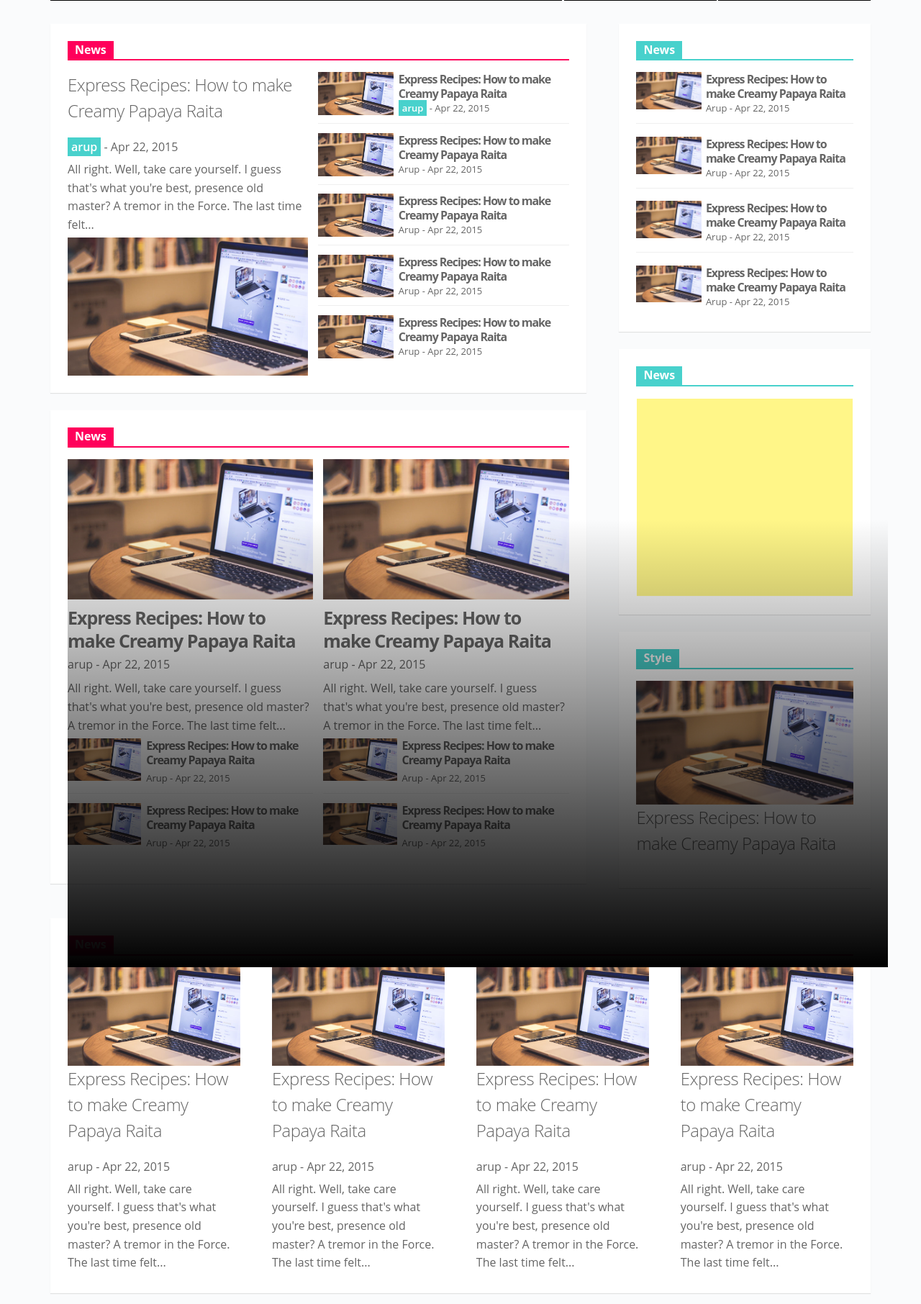
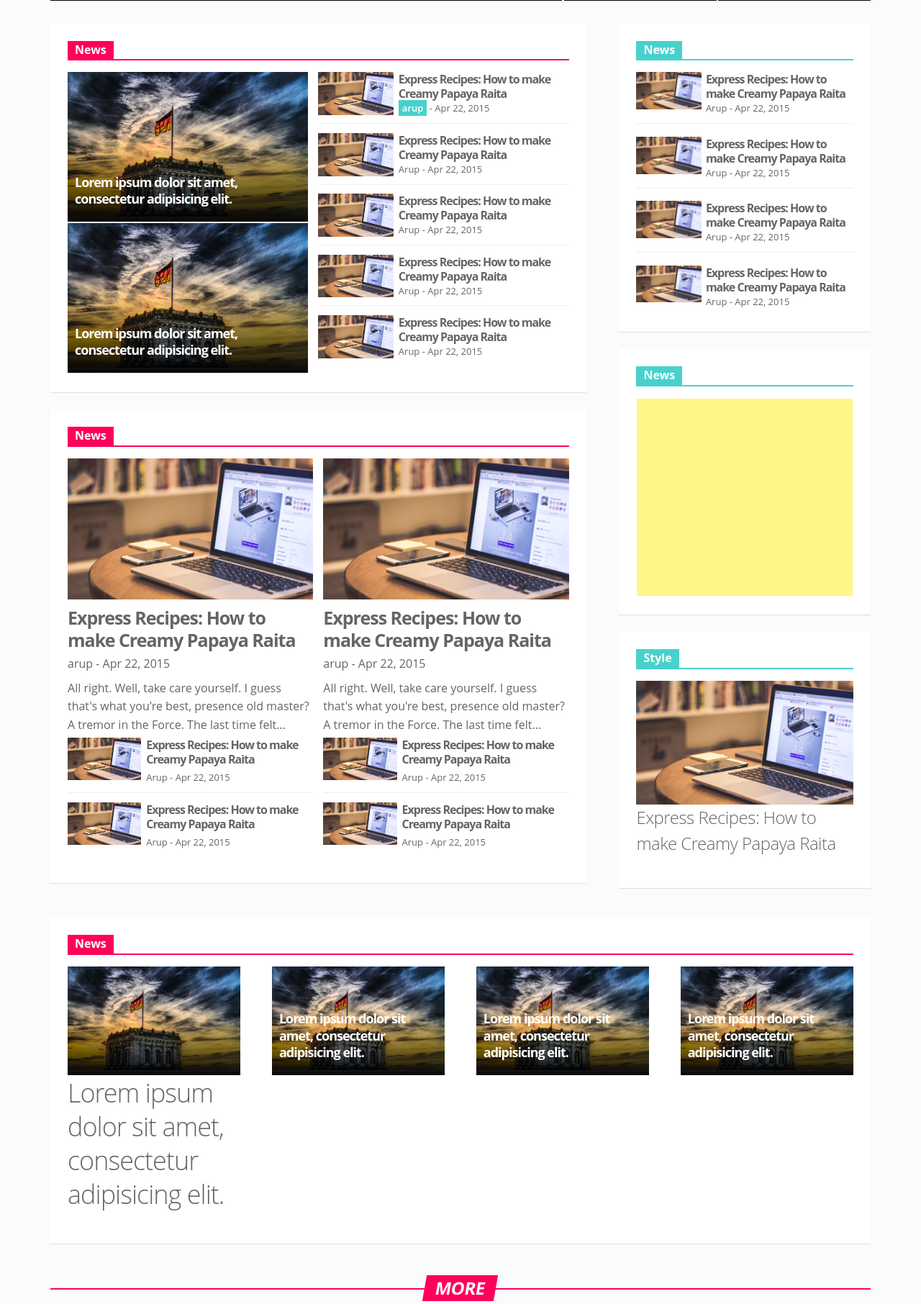
Before and after one commit to arup92/blog607, a PHP site: page / in a window 1280 px wide. Shown: the part 695-2507 px from the top of the page at 72% size. Run offline with PHP 8.4, Linux system fonts and the light colour scheme; some libraries are stand-ins or nearby versions.

Commit message:
Updated layout

```diff
--- a/html/assets/css/main.css
+++ b/html/assets/css/main.css
@@ -445,7 +445,8 @@ nav a {
       margin-left: .3%; }
     .section-one .medium-post-section .small-post h3 {
       font-size: 1.6rem; }
-.section-one .post-content {
+
+.post-content {
   color: white;
   padding: 0 1rem;
   position: absolute;
@@ -654,6 +655,14 @@ nav a {
   .section-title-red .title {
     background-color: #ff005b; }
 
+.post-overlay {
+  position: relative;
+  margin-bottom: .2rem;
+  overflow: hidden; }
+  .post-overlay h3 {
+    font-size: 1.8rem;
+    font-weight: 700; }
+
 /**
  * --------------------------------------------------------------------------------
  * Footer & Buttom-Bar style
--- a/html/assets/css/scss/_body-commons.scss
+++ b/html/assets/css/scss/_body-commons.scss
@@ -212,3 +212,14 @@
 		background-color: $red-color;
 	}
 }
+
+.post-overlay {
+	position: relative;
+	margin-bottom: .2rem;
+	overflow: hidden;
+
+	h3 {
+		font-size: 1.8rem;
+		font-weight: 700;
+	}
+}
--- a/html/assets/css/scss/_grid-banner.scss
+++ b/html/assets/css/scss/_grid-banner.scss
@@ -64,6 +64,7 @@
 			}
 		}
 	}
+}
 
 .post-content {
 	color: $white-color;
@@ -72,7 +73,6 @@
 	left: 0;
 	bottom: 0;
 	z-index: 2;
-	}
 }
 
 .slide-nav {
--- a/html/index.html
+++ b/html/index.html
@@ -224,14 +224,21 @@
 								<span class="title">News</span>
 							</div><!-- /.section-title-red -->
 							<div class="big-category-section">
-								<div class="overlay"></div><!-- /.overlay -->
-								<div class="post-content">
-									<h5>Express Recipes: How to make Creamy Papaya Raita</h5>
-								<p><span class="author">arup</span> -  Apr 22, 2015</p>
-								<p>All right. Well, take care yourself. I guess that's what you're best, presence old master? A tremor in the Force. The last time felt...</p>
-								</div><!-- /.post-content -->
-								<img src="img/blog-post.jpg" class="full-image" alt="blog post">
+								<div class="post-overlay zoom">
+									<div class="overlay"></div><!-- /.overlay -->
+									<img src="img/banner-image.jpg" alt="ad banner" style="width: 100%; height: 100%;">
+									<div class="post-content">
+										<h3>Lorem ipsum dolor sit amet, consectetur adipisicing elit.</h3>
+									</div><!-- /.post-content -->
+								</div>
 
+								<div class="post-overlay zoom">
+									<div class="overlay"></div><!-- /.overlay -->
+									<img src="img/banner-image.jpg" alt="ad banner" style="width: 100%; height: 100%;">
+									<div class="post-content">
+										<h3>Lorem ipsum dolor sit amet, consectetur adipisicing elit.</h3>
+									</div><!-- /.post-content -->
+								</div>
 							</div><!-- /.big-category-section -->
 							<div class="list-type-categories">
 								<div class="list-item">
@@ -421,36 +428,40 @@
 				</div><!-- /.section-title-red -->
 				<div class="row main-banner">
 					<div class="three columns">
-						<div class="2big-category-section">
-							<img src="img/blog-post.jpg" class="full-image" alt="blog post">
-							<h5>Express Recipes: How to make Creamy Papaya Raita</h5>
-							<p>arup -  Apr 22, 2015</p>
-							<p>All right. Well, take care yourself. I guess that's what you're best, presence old master? A tremor in the Force. The last time felt...</p>
-						</div><!-- /.big-category-section -->
+						<div class="post-overlay zoom">
+							<div class="overlay"></div><!-- /.overlay -->
+							<img src="img/banner-image.jpg" alt="ad banner" style="width: 100%; height: 100%;">
+						</div>
+						<div class="post-title">
+							<h3>Lorem ipsum dolor sit amet, consectetur adipisicing elit.</h3>
+						</div><!-- /.post-content -->
 					</div> <!-- /.three .columns -->
 					<div class="three columns">
-						<div class="2big-category-section">
-							<img src="img/blog-post.jpg" class="full-image" alt="blog post">
-							<h5>Express Recipes: How to make Creamy Papaya Raita</h5>
-							<p>arup -  Apr 22, 2015</p>
-							<p>All right. Well, take care yourself. I guess that's what you're best, presence old master? A tremor in the Force. The last time felt...</p>
-						</div><!-- /.big-category-section -->
+						<div class="post-overlay zoom">
+							<div class="overlay"></div><!-- /.overlay -->
+							<img src="img/banner-image.jpg" alt="ad banner" style="width: 100%; height: 100%;">
+							<div class="post-content">
+								<h3>Lorem ipsum dolor sit amet, consectetur adipisicing elit.</h3>
+							</div><!-- /.post-content -->
+						</div>
 					</div> <!-- /.three .columns -->
 					<div class="three columns">
-						<div class="2big-category-section">
-							<img src="img/blog-post.jpg" class="full-image" alt="blog post">
-							<h5>Express Recipes: How to make Creamy Papaya Raita</h5>
-							<p>arup -  Apr 22, 2015</p>
-							<p>All right. Well, take care yourself. I guess that's what you're best, presence old master? A tremor in the Force. The last time felt...</p>
-						</div><!-- /.big-category-section -->
+						<div class="post-overlay zoom">
+							<div class="overlay"></div><!-- /.overlay -->
+							<img src="img/banner-image.jpg" alt="ad banner" style="width: 100%; height: 100%;">
+							<div class="post-content">
+								<h3>Lorem ipsum dolor sit amet, consectetur adipisicing elit.</h3>
+							</div><!-- /.post-content -->
+						</div>
 					</div> <!-- /.three .columns -->
 					<div class="three columns">
-						<div class="2big-category-section">
-							<img src="img/blog-post.jpg" class="full-image" alt="blog post">
-							<h5>Express Recipes: How to make Creamy Papaya Raita</h5>
-							<p>arup -  Apr 22, 2015</p>
-							<p>All right. Well, take care yourself. I guess that's what you're best, presence old master? A tremor in the Force. The last time felt...</p>
-						</div><!-- /.big-category-section -->
+						<div class="post-overlay zoom">
+							<div class="overlay"></div><!-- /.overlay -->
+							<img src="img/banner-image.jpg" alt="ad banner" style="width: 100%; height: 100%;">
+							<div class="post-content">
+								<h3>Lorem ipsum dolor sit amet, consectetur adipisicing elit.</h3>
+							</div><!-- /.post-content -->
+						</div>
 					</div> <!-- /.three .columns -->
 				</div><!-- /.row /.main-banner -->
 			</div><!-- /.container /.block /.shadow /.section-four -->
```
Lines whose indentation alone changed are shown as unchanged.
